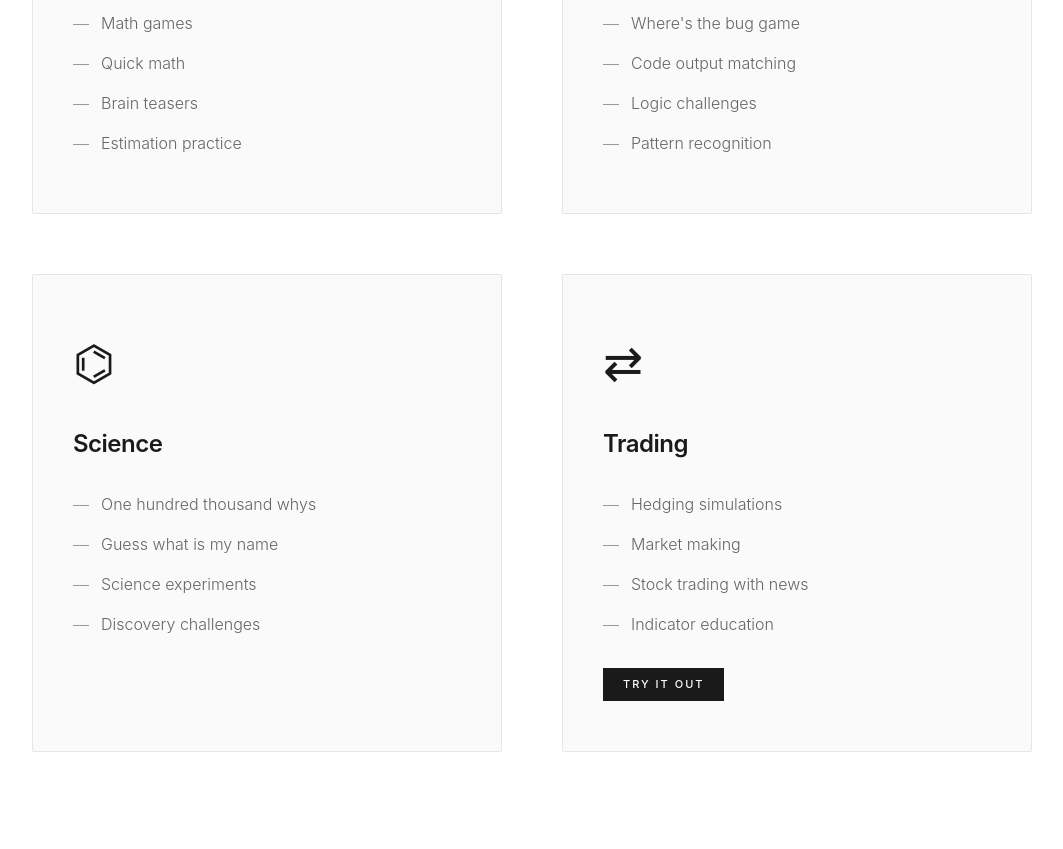
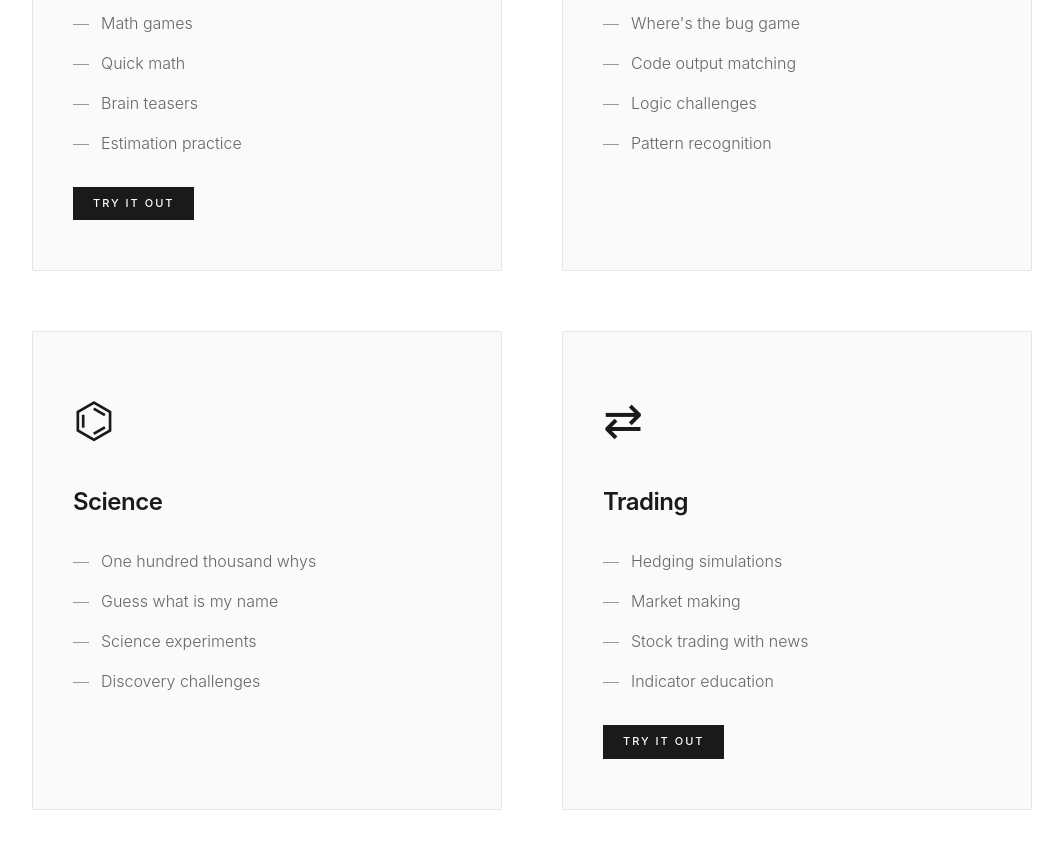
Before and after one commit to striris/Evolta, a plain HTML site: page index.html in a window 1280 px wide. Shown: the part 1262-2111 px from the top of the page, without its empty margins (108-1171 px from the left). Drawn offline with Linux system fonts and the light colour scheme.

Commit message:
Add 'Try It Out' link to MathLab section

```diff
--- a/index.html
+++ b/index.html
@@ -520,6 +520,7 @@
                         <li>Brain teasers</li>
                         <li>Estimation practice</li>
                     </ul>
+                    <a class="coming-soon" href="https://striris.github.io/MathLab/" target="_blank" rel="noopener noreferrer">Try It Out</a>
                 </div>
 
                 <!-- Coding -->
```
